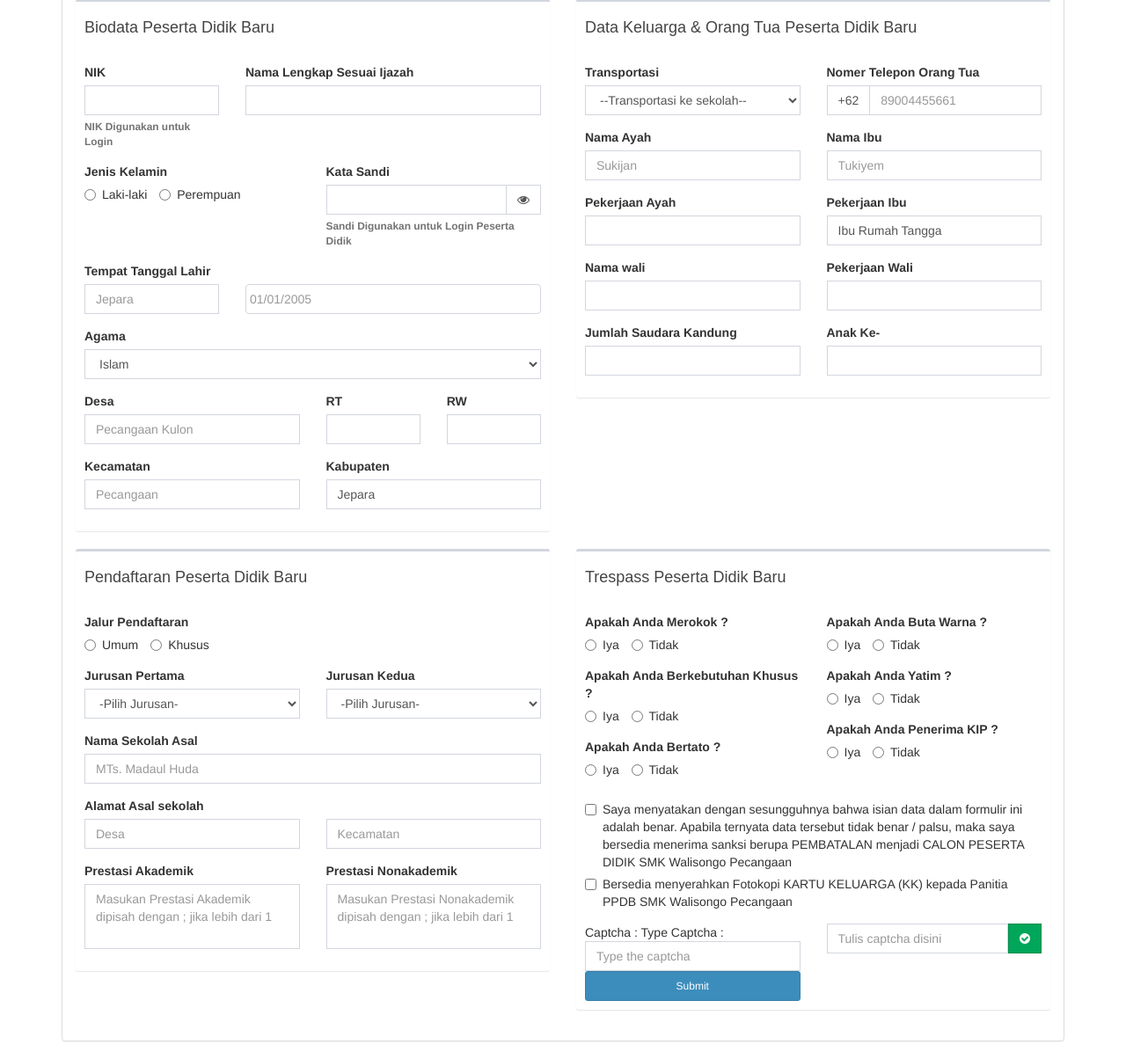
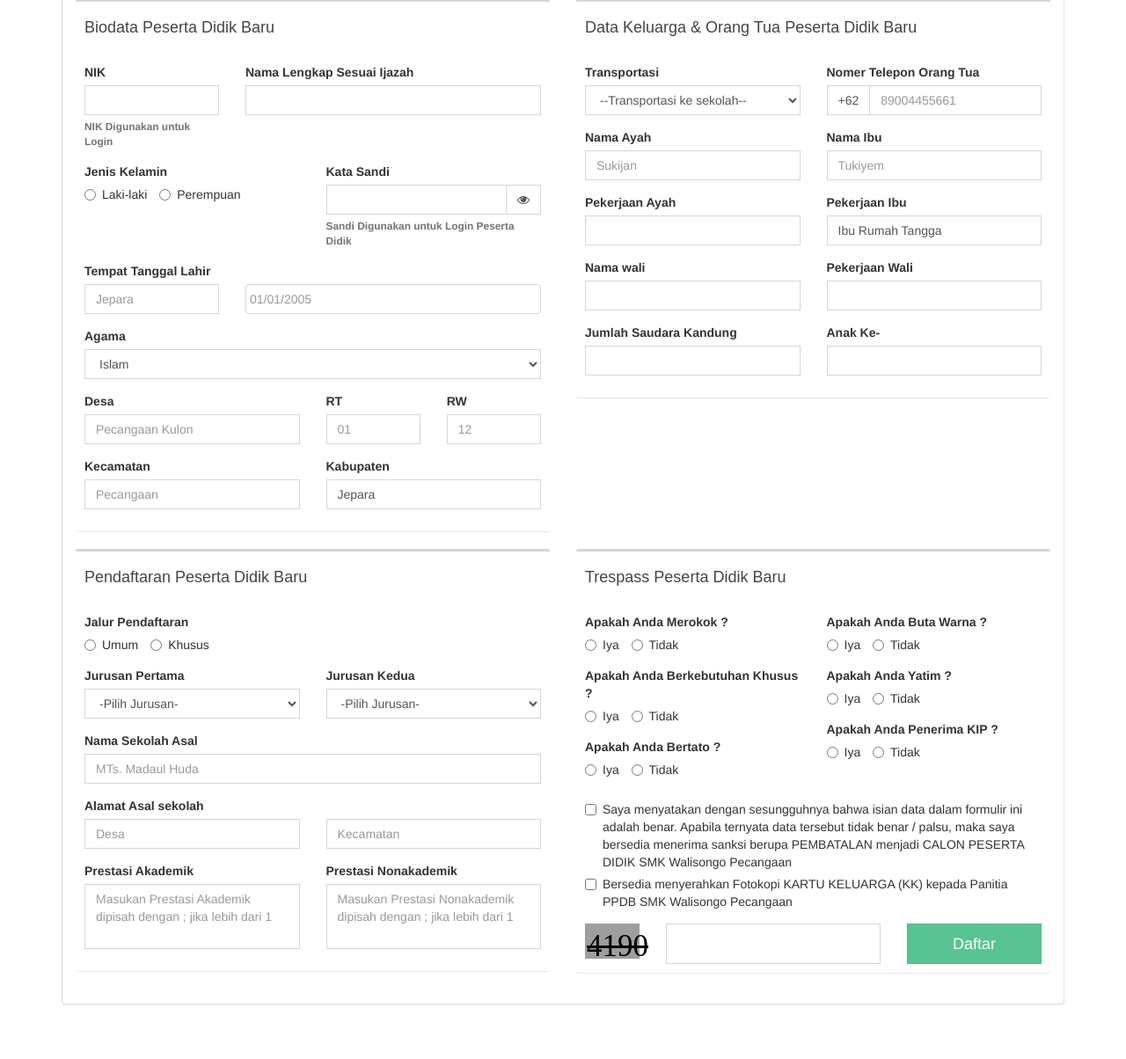
Before and after one commit to hid0/PPDBsmkw9, a PHP site: page /inc/daftar.html in a window 1280 px wide. Shown: the part 137-1341 px from the top of the page at 88% size. After the commit the page ends 1279 px from the top, so only its background shows below. Run offline with PHP 8.4, Linux system fonts and the light colour scheme; grey boxes are pictures that could not be loaded.

Commit message:
adding captcha with jquery

```diff
--- a/assets/js/script.js
+++ b/assets/js/script.js
@@ -1,4 +1,4 @@
-$(document).ready( function () {
+$(document).ready(function() {
     $('.datepicker').datepicker({
         format: 'dd/mm/yyyy',
     });
@@ -8,9 +8,13 @@
     $('input[value="umum"]').click(function() {
         $("#khusus").hide();
     });
+    // $('input[value="industri"]').click(function() {
+    //     $("#industri").show();
+    //     $("#khusus").hide();
+    // });
     $('textarea').css("resize", "none");
     $('input[type="text"]').attr("autocomplete", "off");
-    $('a[type="button"]').click( function () {
+    $('a[type="button"]').click(function() {
         if ($('#passwd').get(0).type == 'password') {
             $('#passwd').attr('type', 'text');
             $('.fa').removeClass("fa-eye");
@@ -21,41 +25,40 @@
             $('.fa').addClass("fa-eye");
         }
     });
-    $('input#ayah').keyup( function () {
+    $('input#ayah').keyup(function() {
         var cont0 = $(this).val();
         $('input#wali').val(cont0);
     });
-    $('input#krj_ayah').keyup( function () {
+    $('input#krj_ayah').keyup(function() {
         var cont1 = $(this).val();
         $('input#krj_wali').val(cont1);
     });
+    $("#btnGetCaptcha").prop("disabled", true);
+    var iNumber = Math.floor(Math.random() * 10000);
+    $("#divGenerateRandomValues").css({ "background-image": 'url(../img/captcha.png)', 'width': '100p%', 'height': '40px' });
+    $("#divGenerateRandomValues").html("<input id='txtNewInput'></input>");
+    $("#txtNewInput").css({ 'background': 'transparent', 'font-family': 'Serif', 'font-style': 'bold', 'font-size': '35px' });
+    $("#txtNewInput").css({ 'width': '100px', 'border': 'none', 'color': 'black', 'text-decoration': 'line-through' });
+    $("#txtNewInput").val(iNumber);
+    $("#txtNewInput").prop('disabled', true);
+
+    $("#btnGetCaptcha").click(function() {
+        if ($("#textInput").val() != iNumber) {
+            alert("Captcha Keliru, Mohon diulangi!!!");
+        } else {
+            alert("Captcha bNer... :)");
+        }
+    });
+    var wrongInput = function() {
+        if ($("#textInput").val() != iNumber) {
+            return true;
+        } else {
+            return false;
+        }
+    };
+    $("#textInput").bind('input', function() {
+        $("#btnGetCaptcha").prop('disabled', wrongInput);
+    });
+    $("#textInput").addClass('form-control input-lg');
+    $("#btnGetCaptcha").addClass('btn btn-success btn-lg btn-block btn-flat');
 });
-function createCaptcha(){
-    for(i=0; i<6 ; i++){
-        if(i %2 ==0){
-            captcha[i] = String.fromCharCode(Math.floor((Math.random()*26)+65));
-        }else{
-            captcha[i] = Math.floor((Math.random()*10)+0);
-        }
-    }
-    var thecaptcha=captcha.join("");
-    var elm = document.getElementById('captcha');
-    elm.innerHTML="<span class='captcha'> " + thecaptcha+ " </span>" + "&nbsp; <a onclick='createCaptcha()' class='badge badge-warning' href='#'>recaptcha</a>";
-}
-var captcha= new Array ();
-function validateRecaptcha(){
-    var recaptcha= document.getElementById("recaptcha").value;;
-    var validRecaptcha=0;
-    for(var j=0; j<6; j++){
-        if(recaptcha.charAt(j)!= captcha[j]){
-            validRecaptcha++;
-        }
-    }
-    if (recaptcha == ""){
-        document.getElementById('errCaptcha').innerHTML = 'Re-Captcha must be filled';
-    } else if (validRecaptcha>0 || recaptcha.length>6){
-        document.getElementById('errCaptcha').innerHTML = 'Sorry, Wrong Re-Captcha';
-    } else{
-        document.getElementById('errCaptcha').innerHTML = 'OK';
-    }
-}
--- a/inc/daftar.html
+++ b/inc/daftar.html
@@ -1,5 +1,6 @@
 <!DOCTYPE html>
 <html lang="en">
+
 <head>
     <meta charset="UTF-8">
     <meta name="viewport" content="width=device-width, initial-scale=1.0">
@@ -13,6 +14,7 @@
     <script src="../assets/js/bootstrap.min.js"></script>
     <script src="../assets/js/script.js"></script>
 </head>
+
 <body>
     <!-- Header with logo SMK Walisongo -->
     <div class="row">
@@ -108,13 +110,13 @@
                                         <div class="col-md-3">
                                             <div class="form-group">
                                                 <label for="rt">RT</label>
-                                                <input type="number" name="rt" id="rt" class="form-control" required>
+                                                <input type="number" name="rt" id="rt" class="form-control" placeholder="01" required>
                                             </div>
                                         </div>
                                         <div class="col-md-3">
                                             <div class="form-group">
                                                 <label for="rw">RW</label>
-                                                <input type="number" name="rw" id="rw" class="form-control" required>
+                                                <input type="number" name="rw" id="rw" class="form-control" placeholder="12" required>
                                             </div>
                                         </div>
                                     </div>
@@ -241,6 +243,7 @@
                                                 <label for="jalur">Jalur Pendaftaran</label><br>
                                                 <label class="radio-inline" for="jal1"><input type="radio" name="jalur" id="jal1" value="umum"> Umum</label>
                                                 <label class="radio-inline" for="jal2"><input type="radio" name="jalur" id="jal2" value="khusus"> Khusus</label>
+                                                <!-- <label class="radio-inline" for="jal3"><input type="radio" name="jalur" id="jal3" value="industri"> Industri</label> -->
                                             </div>
                                         </div>
                                         <div class="col-md-6">
@@ -256,6 +259,13 @@
                                                         <option value="tahfidz">Peserta didik Tahfidz minimal 5 Juz</option>
                                                 </select>
                                             </div>
+                                            <!-- <div class="form-group" id="industri" style="display:none;">
+                                                <select name="industri" class="form-control">
+                                                    <option>-Pilih Jurusan Industri-</option>
+                                                    <option value="TKRO">TKRO</option>
+                                                    <option value="TKJ">TKJ</option>
+                                                </select>
+                                            </div> -->
                                         </div>
                                     </div>
                                     <div class="row">
@@ -367,32 +377,14 @@
                                         <div class="checkbox"><label for="agree1"><input type="checkbox" name="agree" id="agree1">Bersedia menyerahkan Fotokopi KARTU KELUARGA (KK) kepada Panitia PPDB SMK Walisongo Pecangaan</label></div>
                                     </div>
                                     <div class="row">
-                                            <div class="col-md-6">
-                                                <tr><td>Captcha : </td>
-                                                    <td id="captcha" colspan="2">
-                                                        <script> createCaptcha(); </script>
-                                                    </td>
-                                                </tr>
-                                                <tr>
-                                                    <td>Type Captcha : </td>
-                                                    <td><input type="text" name="recaptcha" id="recaptcha" placeholder="Type the captcha" class="form-control"/></td>
-                                                    <td id="errCaptcha" class="errmsg"></td>
-                                                </tr>
-                                                <tr>
-                                                    <td colspan="3" style="text-align:right;">
-                                                        <input type="button" value="Submit" class="btn btn-sm btn-primary form-control" onClick="validateRecaptcha()"/>
-                                                    </td>
-                                                </tr>
+                                        <div class="col-md-2">
+                                            <div id="divGenerateRandomValues"></div>
                                         </div>
                                         <div class="col-md-6">
-                                                <div class="input-group">
-                                                    <label for="capt"></label>
-                                                    <input type="text" name="recaptcha" id="recaptcha" class="form-control" placeholder="Tulis captcha disini">
-                                                    <span class="input-group-btn">
-                                                        <button class="btn btn-success btn-flat" onclick="validateRecaptcha()"><i class="fa fa-check-circle"></i></button>
-                                                    </span>
-                                                    <span class="help-block errmsg" id="errCaptcha"></span>
+                                            <input type="text" id="textInput" />
                                         </div>
+                                        <div class="col-md-4">
+                                            <button id="btnGetCaptcha" name="daftar">Daftar</button>
                                         </div>
                                     </div>
                                 </div>
@@ -407,4 +399,5 @@
 
     <script src="../assets/js/bootstrap-datepicker.min.js"></script>
 </body>
+
 </html>
```
Also changed, not shown: export.php (+9 -13 lines). Lines whose indentation alone changed are shown as unchanged.
